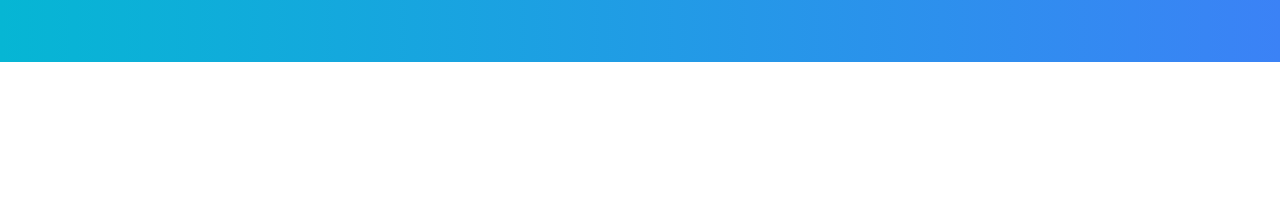
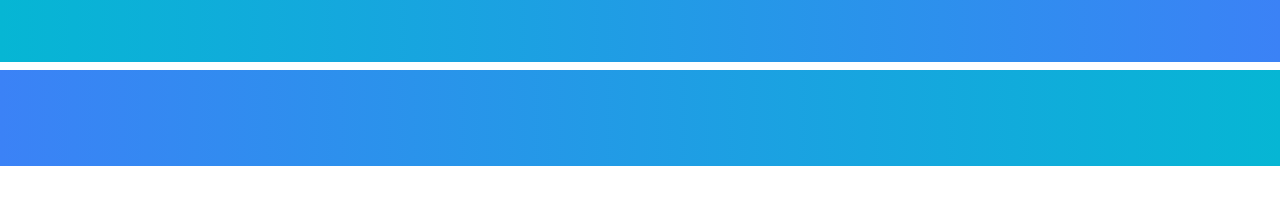
Before and after one commit to nsagias/react-tailwindcss-starter, a React (Create React App) app: page / in a window 1280 px wide. Shown: the part 298-502 px from the top of the page. Built offline with nearby package versions, Linux system fonts and the light colour scheme.

Commit message:
add left gradient

```diff
--- a/src/components/BackgroundAndShadows/BackgroundAndShadows.tsx
+++ b/src/components/BackgroundAndShadows/BackgroundAndShadows.tsx
@@ -7,6 +7,7 @@ export default function BackgroundAndShadows() {
           <span className="font-bold text-3xl bg-black text-white p-2">Background And Shadows</span>
       </div>
       <div className="h-24 bg-gradient-to-r from-cyan-500 to-blue-500 mt-2"></div>
+      <div className="h-24 bg-gradient-to-l from-cyan-500 to-blue-500 mt-2"></div>
     </>
   );
 }
```
